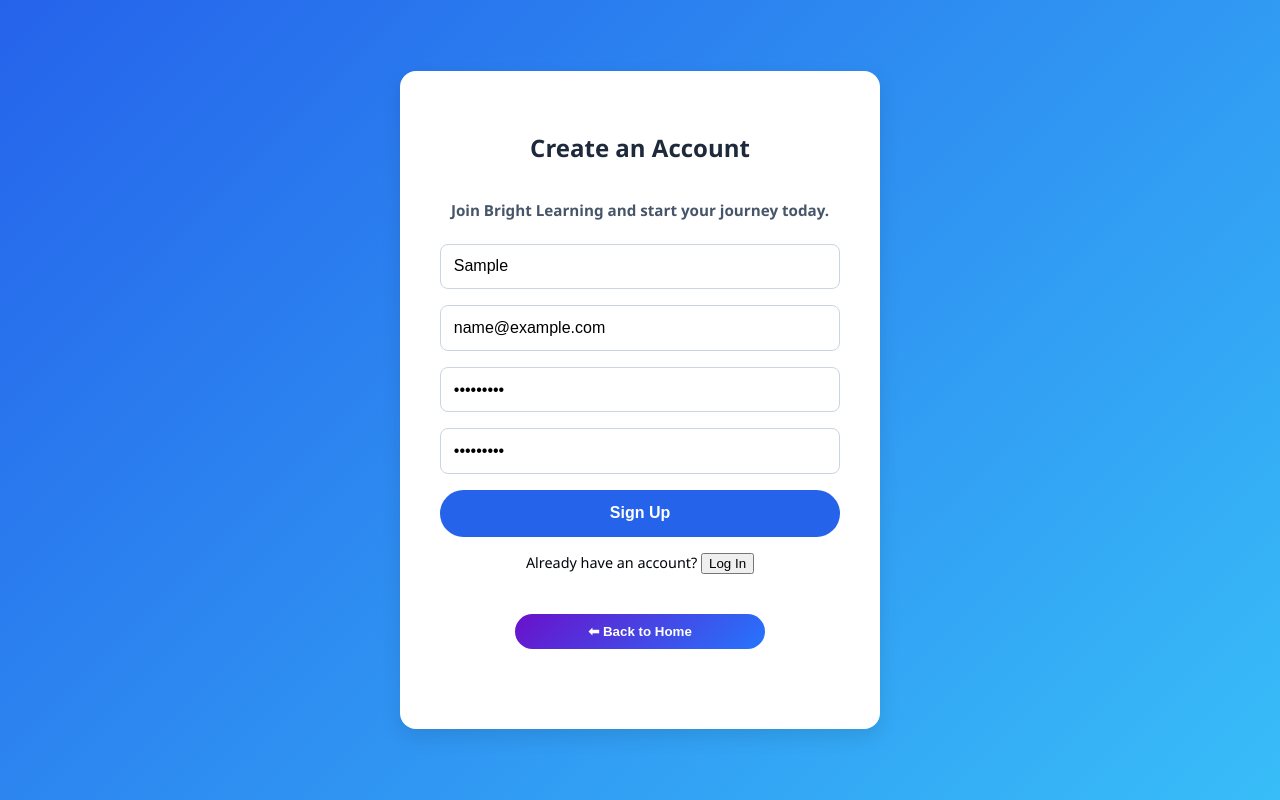
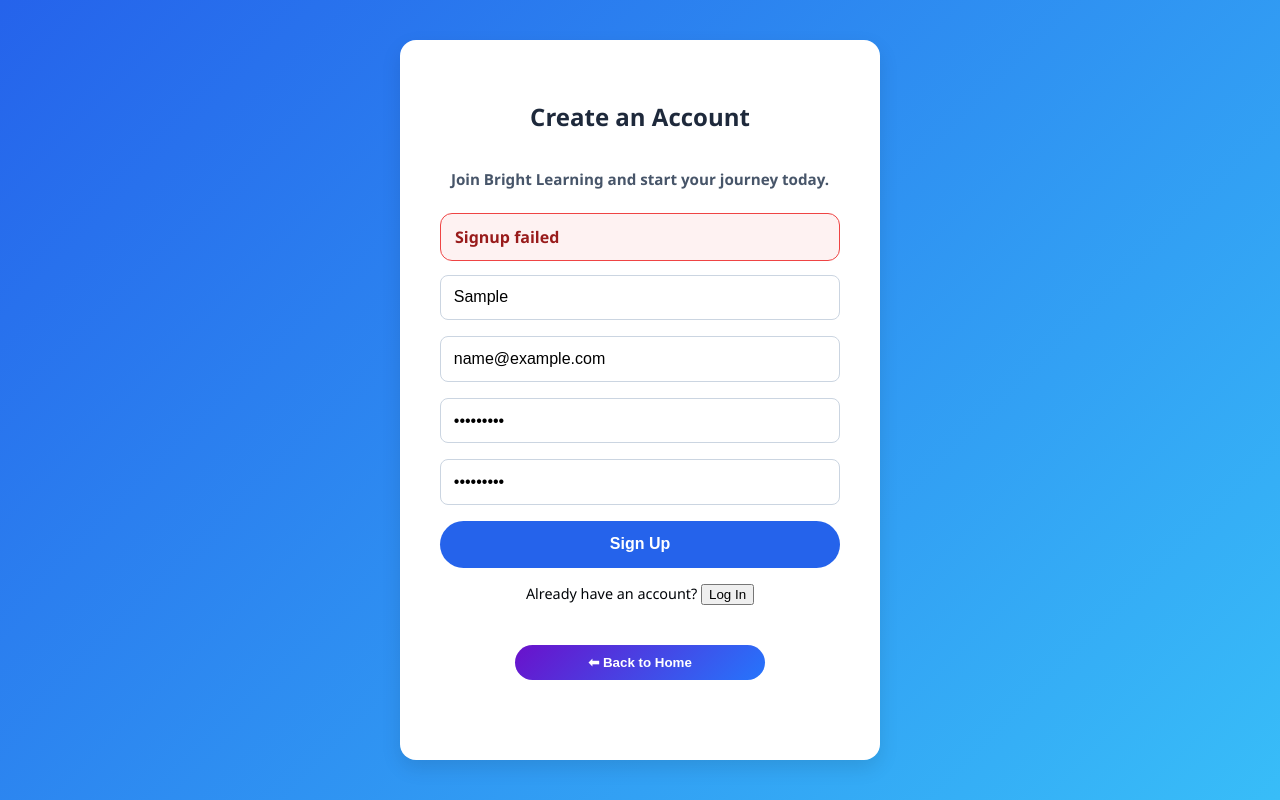
Before and after one commit to Samir-AlJaber/BrightLearning, a React (Create React App) app: page /signup in a window 1280 px wide. Both pictures are taken after typing "Sample", "name@example.com", "Sample123", "Sample123" into the empty fields and a click on the button "Sign Up". Built offline with nearby package versions, Linux system fonts and the light colour scheme; no server answers.

Commit message:
pop up message update

```diff
--- a/src/Pages/signup/signup.css
+++ b/src/Pages/signup/signup.css
@@ -96,3 +96,37 @@
   background: linear-gradient(135deg, #2575fc, #6a11cb);
   transform: scale(1.05);
 }
+.notice {
+  display: flex;
+  align-items: center;
+  justify-content: space-between;
+  gap: 12px;
+  padding: 12px 14px;
+  border-radius: 12px;
+  margin-bottom: 14px;
+  font-weight: 600;
+  border: 1px solid transparent;
+}
+.notice.success {
+  background: #ecfdf5;
+  color: #065f46;
+  border-color: #10b981;
+}
+.notice.error {
+  background: #fef2f2;
+  color: #991b1b;
+  border-color: #ef4444;
+}
+.notice-actions .ok-btn {
+  padding: 8px 16px;
+  border: none;
+  border-radius: 999px;
+  cursor: pointer;
+  font-weight: 700;
+  background: linear-gradient(135deg, #6a11cb, #2575fc);
+  color: #fff;
+  transition: transform .15s ease;
+}
+.notice-actions .ok-btn:hover{
+transform: translateY(-1px);
+}
--- a/src/Pages/signup/signup.js
+++ b/src/Pages/signup/signup.js
@@ -13,19 +13,22 @@ const SignUpPage = () => {
     confirmPassword: "",
   });
 
+  const [successMsg, setSuccessMsg] = useState("");
+  const [errorMsg, setErrorMsg] = useState("");
+
   const handleChange = (e) => {
     setFormData({ ...formData, [e.target.name]: e.target.value });
   };
 
   const handleSubmit = async (e) => {
     e.preventDefault();
+    setErrorMsg("");
     try {
-      const res = await api.post("/auth/signup", formData);
-      alert("Signup successful!");
-      console.log("User:", res.data.user);
-      navigate("/login");
+      await api.post("/auth/signup", formData);
+      setSuccessMsg("Signup successful! Your account has been created.");
+      setFormData({ fullName: "", email: "", password: "", confirmPassword: "" });
     } catch (err) {
-      alert(err.response?.data?.message || "Signup failed");
+      setErrorMsg(err.response?.data?.message || "Signup failed");
     }
   };
 
@@ -34,6 +37,18 @@ const SignUpPage = () => {
       <div className="signup-box">
         <h2>Create an Account</h2>
         <h6>Join Bright Learning and start your journey today.</h6>
+
+        {successMsg ? (
+          <div className="notice success">
+            <div className="notice-text">{successMsg}</div>
+            <div className="notice-actions">
+              <button className="ok-btn" onClick={() => navigate("/login")}>OK</button>
+            </div>
+          </div>
+        ) : (
+          <>
+            {errorMsg && <div className="notice error">{errorMsg}</div>}
+
             <form onSubmit={handleSubmit}>
               <input
                 type="text"
@@ -69,9 +84,13 @@ const SignUpPage = () => {
               />
               <button type="submit" className="signup-btn">Sign Up</button>
             </form>
+
             <p className="login-link">
               Already have an account? <button onClick={() => navigate("/login")}>Log In</button>
             </p>
+          </>
+        )}
+
         <button className="home-nav-btn" onClick={() => navigate("/")}>
           ⬅ Back to Home
         </button>
```
Lines whose indentation alone changed are shown as unchanged.
